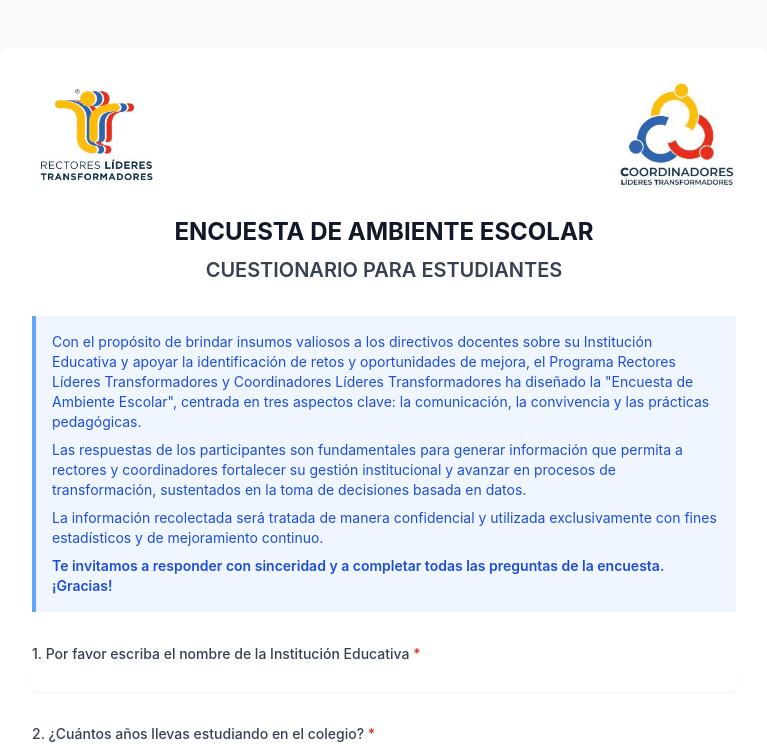
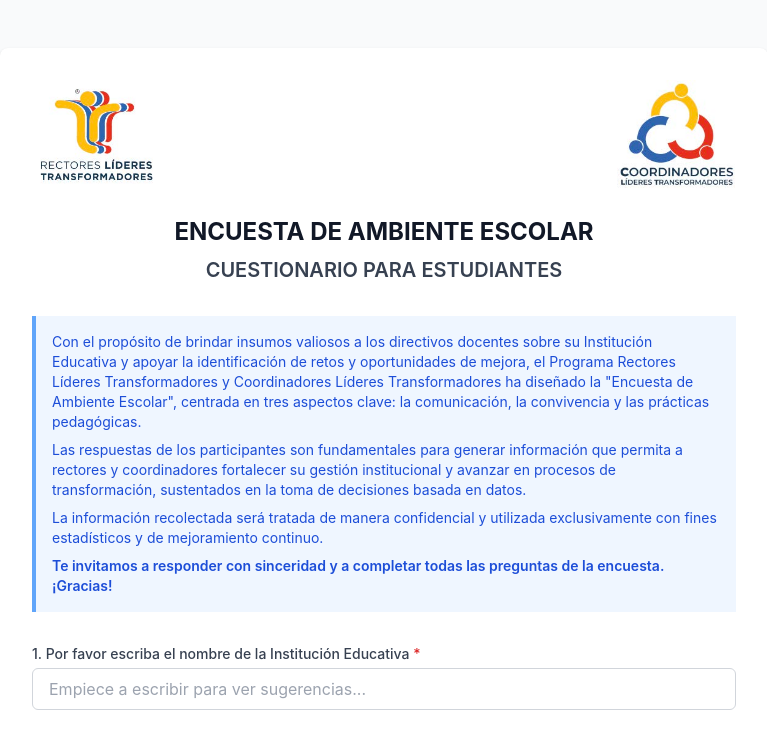
Before and after one commit to ghsimard/form-estudiantes, a React (Create React App) app: page / in a window 1280 px wide. Shown: the top 744 px of the page, without its empty margins (256-1023 px from the left). Built offline with nearby package versions, Linux system fonts and the light colour scheme; the HTML template or start-up script is replaced by a standard one.

Commit message:
Update input field in App component for improved user experience. Enhanced styling and added placeholder text for school name input, while ensuring the field remains required for form submission.

```diff
--- a/src/App.tsx
+++ b/src/App.tsx
@@ -322,11 +322,11 @@
                 <input
                   type="text"
                   id="schoolName"
-                  name="schoolName"
-                  required
                   value={formData.schoolName}
                   onChange={handleSchoolNameChange}
-                  className="block w-full rounded-md border-gray-300 shadow-sm focus:border-blue-500 focus:ring-blue-500"
+                  className="w-full px-4 py-2 border border-gray-300 rounded-md focus:outline-none focus:ring-2 focus:ring-blue-500"
+                  placeholder="Empiece a escribir para ver sugerencias..."
+                  required
                 />
                 {showSuggestions &&
                  schoolSuggestions.length > 0 &&
```
